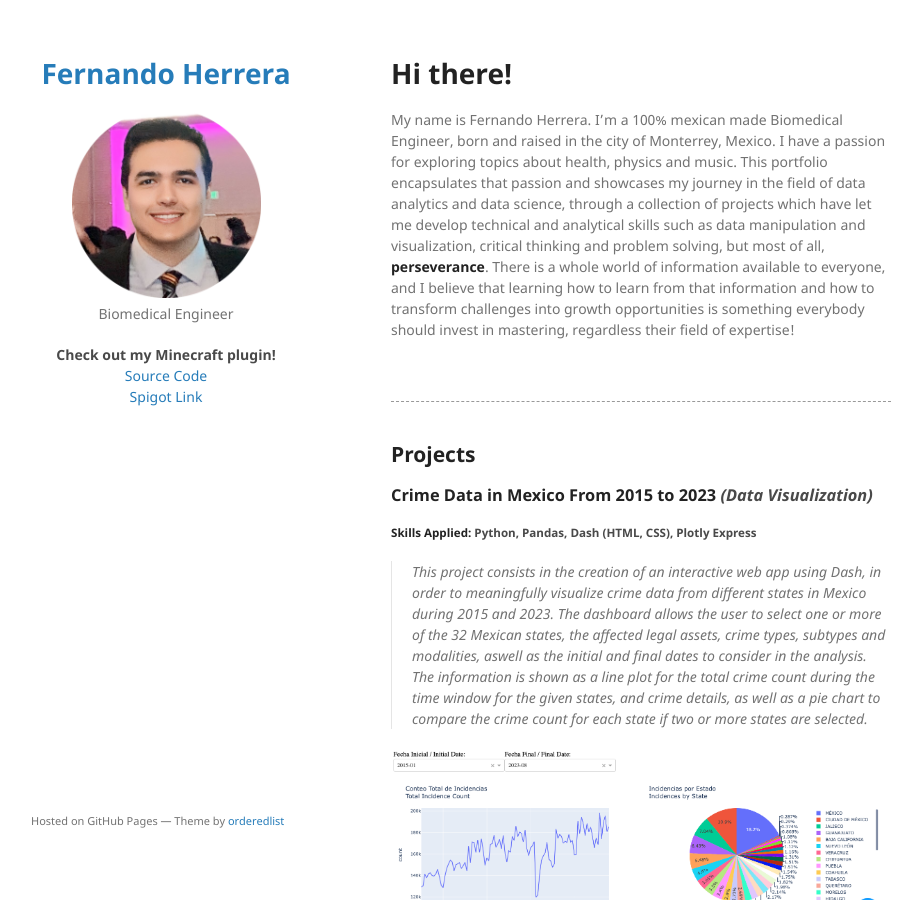
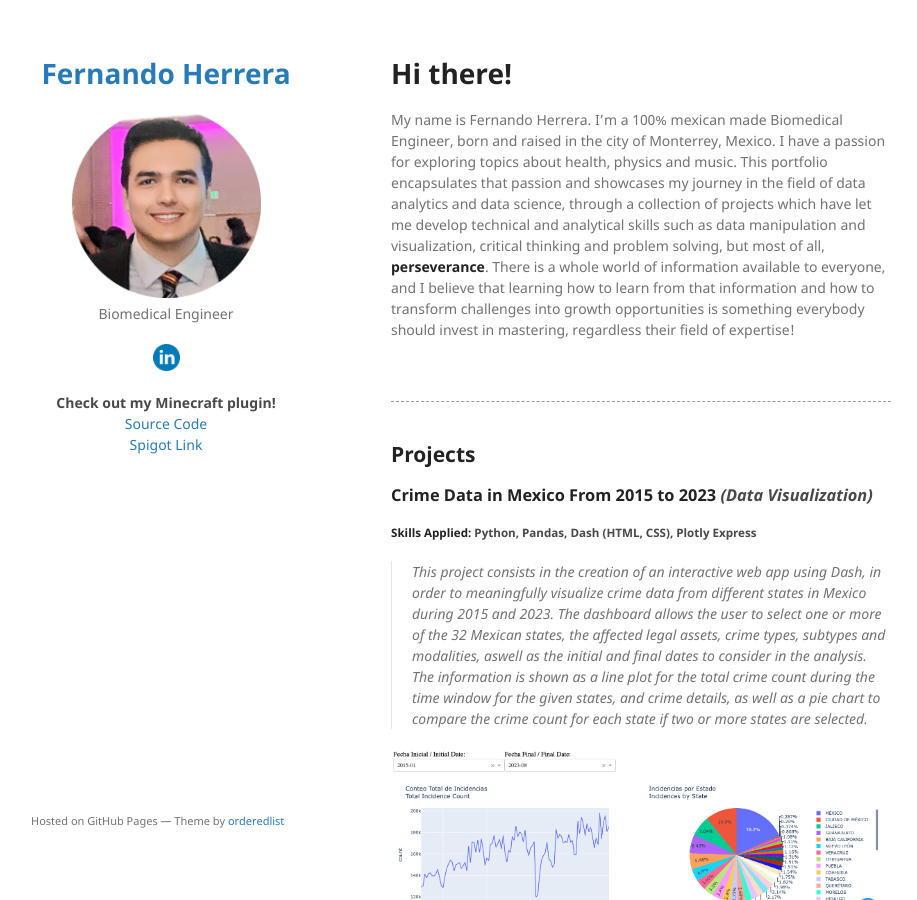
Before and after one commit to fhg99/fhg99.github.io, a Jekyll site: the page built from index.md, in a window 1280 px wide and 900 px high. Shown: the whole window, without its empty margins (179-1096 px from the left). Built offline with Jekyll 4.4.1, drawn with Linux system fonts in a browser that asks for light colours.

Commit message:
Updated Index and Mexico Crime Project
Added Linkedin icon and url to my profile.

Updated Mexico Crime project url in index.md

Added a video to the same project to display usage.

```diff
--- a/_layouts/default.html
+++ b/_layouts/default.html
@@ -31,6 +31,13 @@
         <p class="view"><a href="{{ site.github.owner_url }}">View My GitHub Profile</a></p>
         {% endif %}
 
+        <div class="more-info">
+          <div>
+            <a style="width: 10%; display: inline-block; margin-bottom: 1rem;" href="https://www.linkedin.com/in/fernando-herrera-garza-888678217/">
+              <img style="max-width: auto;" src="/assets/img/linkedin_icon.png">
+            </a>
+          </div>
+
           <div style="display: inline-block; white-space: nowrap;">
             <h4 style="margin-bottom: auto;" class="minecraft-plugin">Check out my Minecraft plugin!</h4>
             <ul style="list-style: none; display: inline-block; padding-left: 0; margin-left: 0;">
@@ -46,6 +53,7 @@
             <li><a href="{{ site.github.repository_url }}">View On <strong>GitHub</strong></a></li>
           </ul>
           {% endif %}
+        </div>
       </header>
       <section>
 
--- a/index.md
+++ b/index.md
@@ -25,7 +25,7 @@ My name is Fernando Herrera. I'm a 100% mexican made Biomedical Engineer, born a
 > if two or more states are selected.
 
 ![Crime Data in Mexico From 2015 to 2023](./assets/img/Project_IMG_MexicoCrimeDashboard.png)
-[Take me to the project!](https://github.com/fhg99/fhg99.github.io/blob/main/Projects/Data/DataAnalysis/AnimeAndJapanTourism/animeandjapantourism.ipynb)
+[Take me to the project!](https://github.com/fhg99/fhg99.github.io/blob/main/Projects/Data/DataAnalysis/MexicoCrimeDashboard/dashboard.ipynb)
 
 ### **Anime Impact on Japanese Overseas Visits** _(Data Analysis)_
 ##### **Skills Applied:** Python, Pandas, BeautifulSoup (Web Scraping), Seaborn/Matplotlib
```
Also changed, not shown: assets/img/linkedin_icon.png (added), 2 other files. Lines whose indentation alone changed are shown as unchanged.
